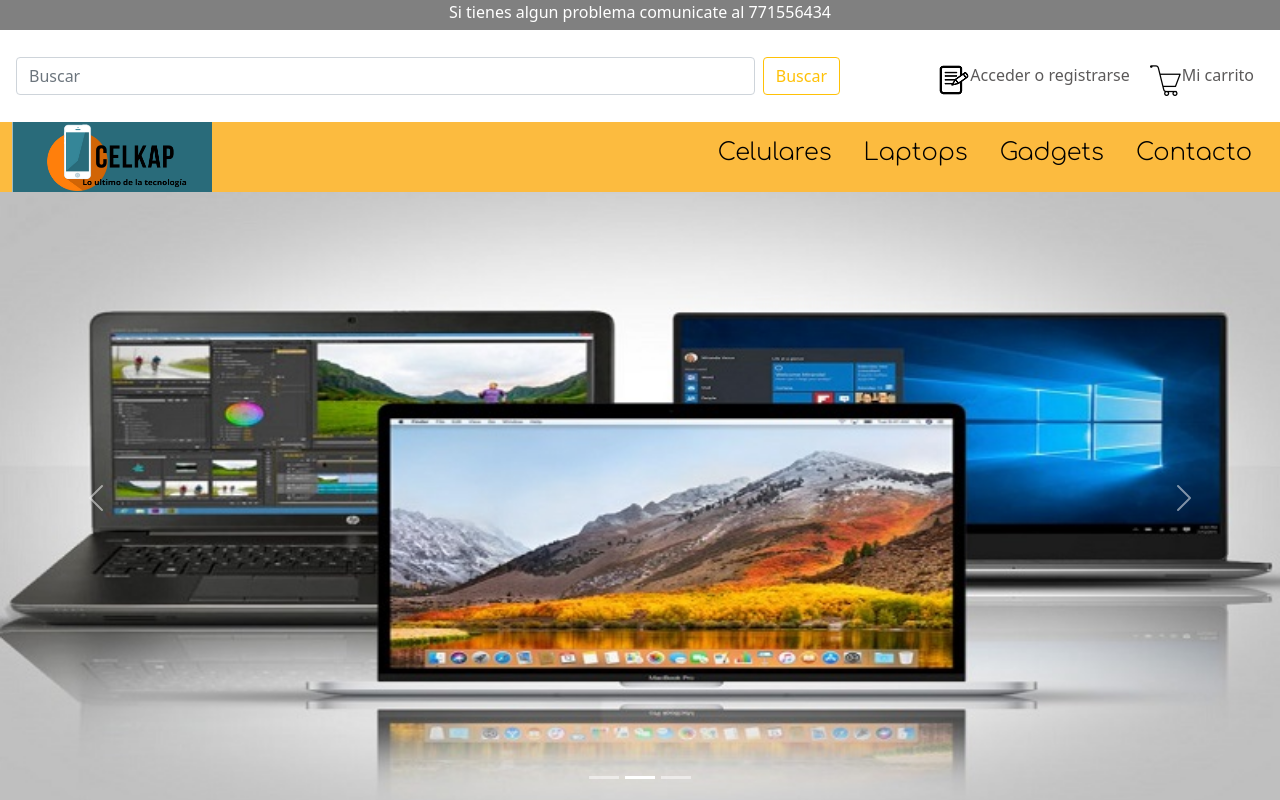
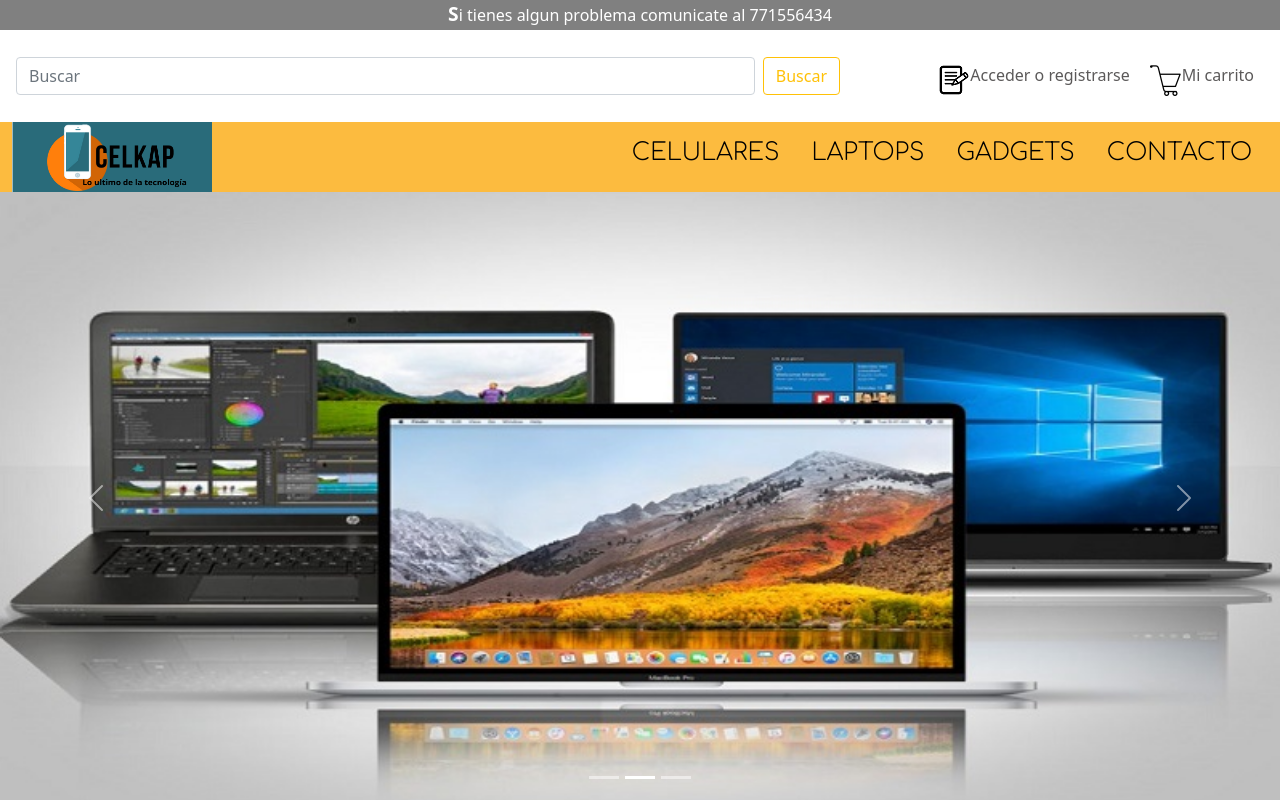
Before and after one commit to sherpensglen/Tienda-celulares, a plain HTML site: page index.html in a window 1280 px wide. Shown: the top 800 px of the page. Drawn offline with Linux system fonts and the light colour scheme; a web font is replaced by a local one.

Commit message:
selectores y extras

```diff
--- a/css/style.css
+++ b/css/style.css
@@ -8,6 +8,14 @@ h1,h2,h3,h4,h5{
 	font-family: 'Comfortaa', cursive;
 	margin: 5px 0px;
 }
+h1,h2,h3,h4,h5:first-letter{
+  text-transform: uppercase;
+}
+p:first-letter{
+	text-transform: uppercase;
+ 	font-size: 1.2em;
+ 	font-weight: 600;
+ }
 
 	.logo img{
      width: 200px;
--- a/index.html
+++ b/index.html
@@ -9,6 +9,7 @@
 	<link href="css/bootstrap.min.css" rel="stylesheet">
 </head>
 <body >
+ <header>
    <div class="text-center encabezadoCajagris"><p>Si tienes algun problema comunicate al 771556434</p></div>
    <div class="container-fluid p-3">
    	 <div class="row d-flex align-items-center justify-content-center">
@@ -50,8 +51,9 @@
 				    </div>
 				  </div>
 				</nav>
-
+    </header>
     <!-- slider --->
+    <main>
 		<div id="carouselExampleIndicators" class="carousel slide" data-bs-ride="carousel">
 		  <div class="carousel-indicators">
 		    <button type="button" data-bs-target="#carouselExampleIndicators" data-bs-slide-to="0" class="active" aria-current="true" aria-label="Slide 1"></button>
@@ -111,7 +113,8 @@
 			</figure>
 		</section>
 	</div>
-
+  </main>
+  <footer>
     <div class="container-fluid">
         <div class="row d-flex align-items-center justify-content-space-evenly ">
        	    <div class="col-md-5 d-flex flex-wrap align-items-center justify-content-center py-2">
@@ -150,6 +153,7 @@
             </div>
         </div>
     </div>
+  </footer>
    <script src="js/bootstrap.min.js"></script>
    <script src="js/wow.min.js"></script>
     <script>
```
Also changed, not shown: celulares.html (+7 -4 lines), 2 other files.
